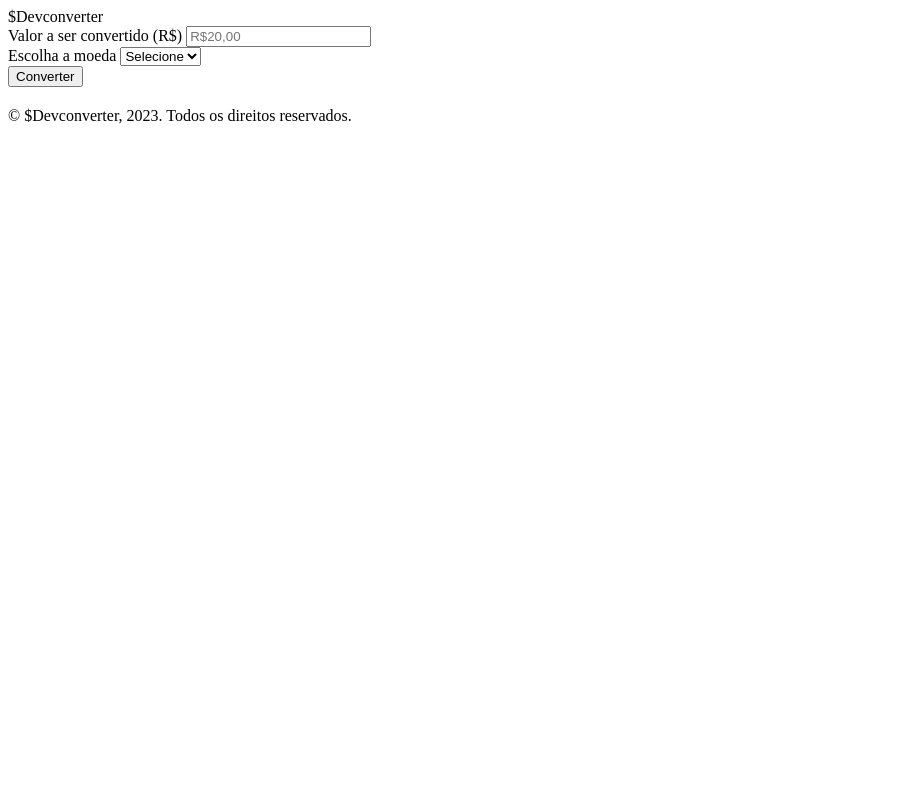
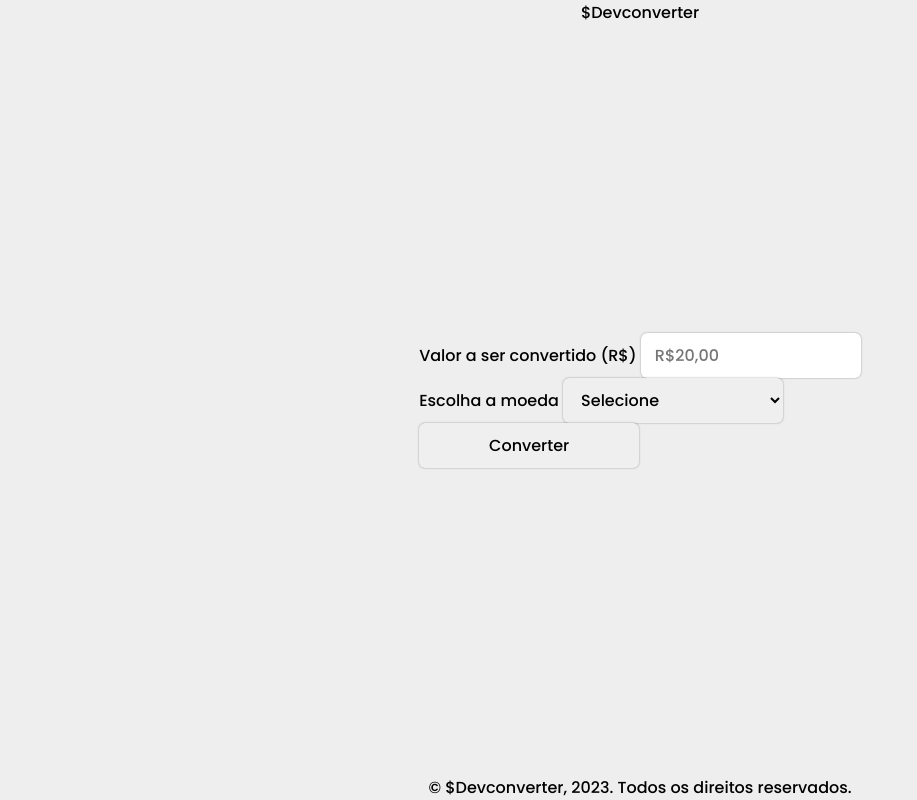
Before and after one commit to Mathews1004/devConverter, a plain HTML site: page index.html in a window 1280 px wide. Shown: the whole page, without its empty margins (0-917 px from the left). Drawn offline with Linux system fonts and the light colour scheme.

Commit message:
add body style

```diff
--- /dev/null
+++ b/css/reset.css
@@ -0,0 +1,31 @@
+*{
+    margin: 0;
+    padding: 0;
+    box-sizing: border-box;
+    font-family: 'poppins', sans-serif;
+}
+
+body {
+    background-color: #eee;
+    width: 100%;
+    height: 100vh;
+
+    display: flex;
+    align-items: center;
+    flex-direction: column;
+    justify-content: space-between;
+}
+
+input, select, button{
+    border: 0;
+    outline: 0;
+    border-radius: 6px;
+    width: 220px;
+    padding: 10px 14px;
+    font-size: 1em;
+    box-shadow: 0px 0px 2px rgba(0, 0, 0, 0.4);
+}
+
+input:focus, select:focus{
+    box-shadow: inset 1px 1px 3px rgba(0, 0, 0, 0.3);
+}
--- a/index.html
+++ b/index.html
@@ -11,6 +11,7 @@
     <link
         href="https://fonts.googleapis.com/css2?family=Montserrat:wght@200;300&family=Poppins:wght@500;600;700&display=swap"
         rel="stylesheet">
+    <link rel="stylesheet" href="./css/reset.css">
 </head>
 
 <body>
```
